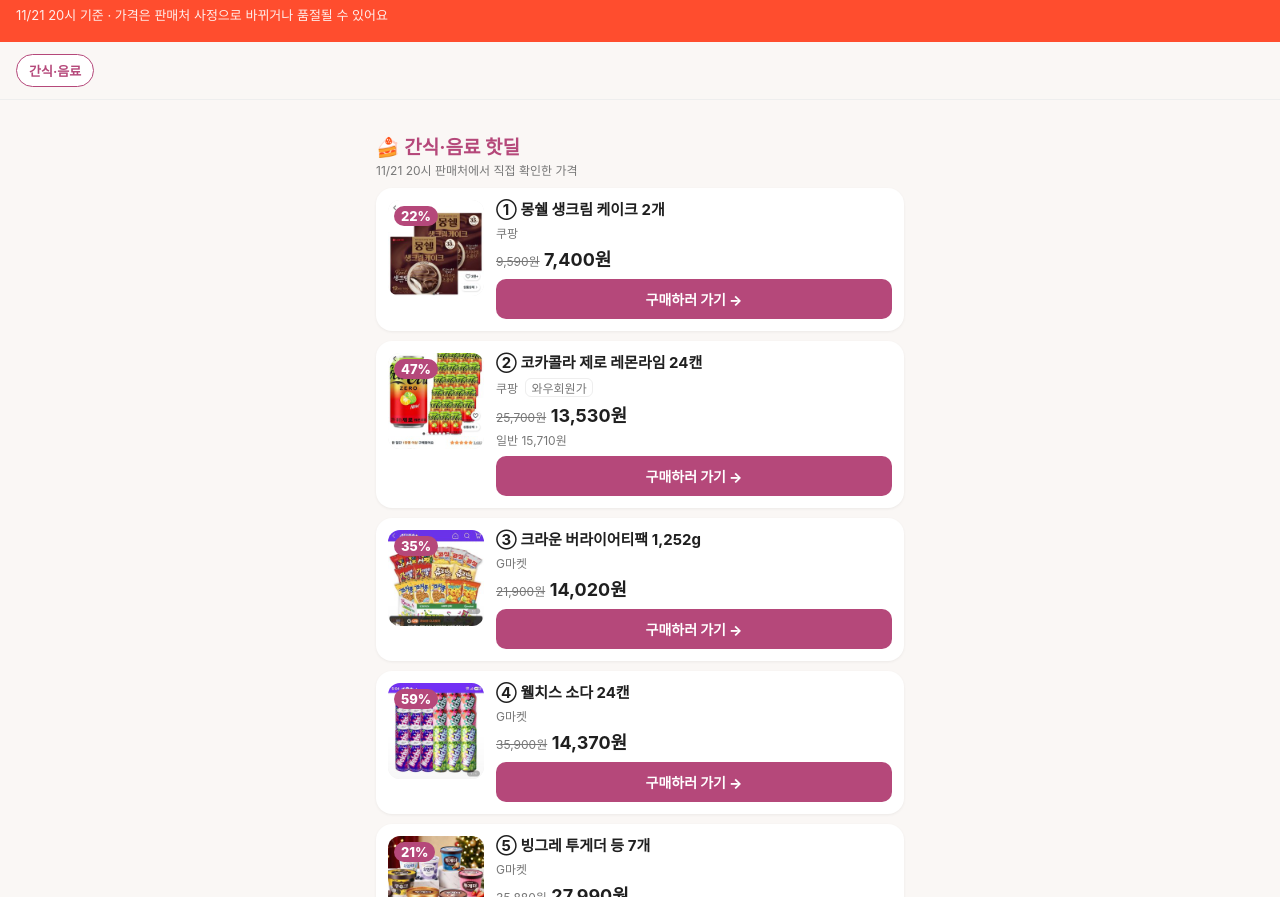
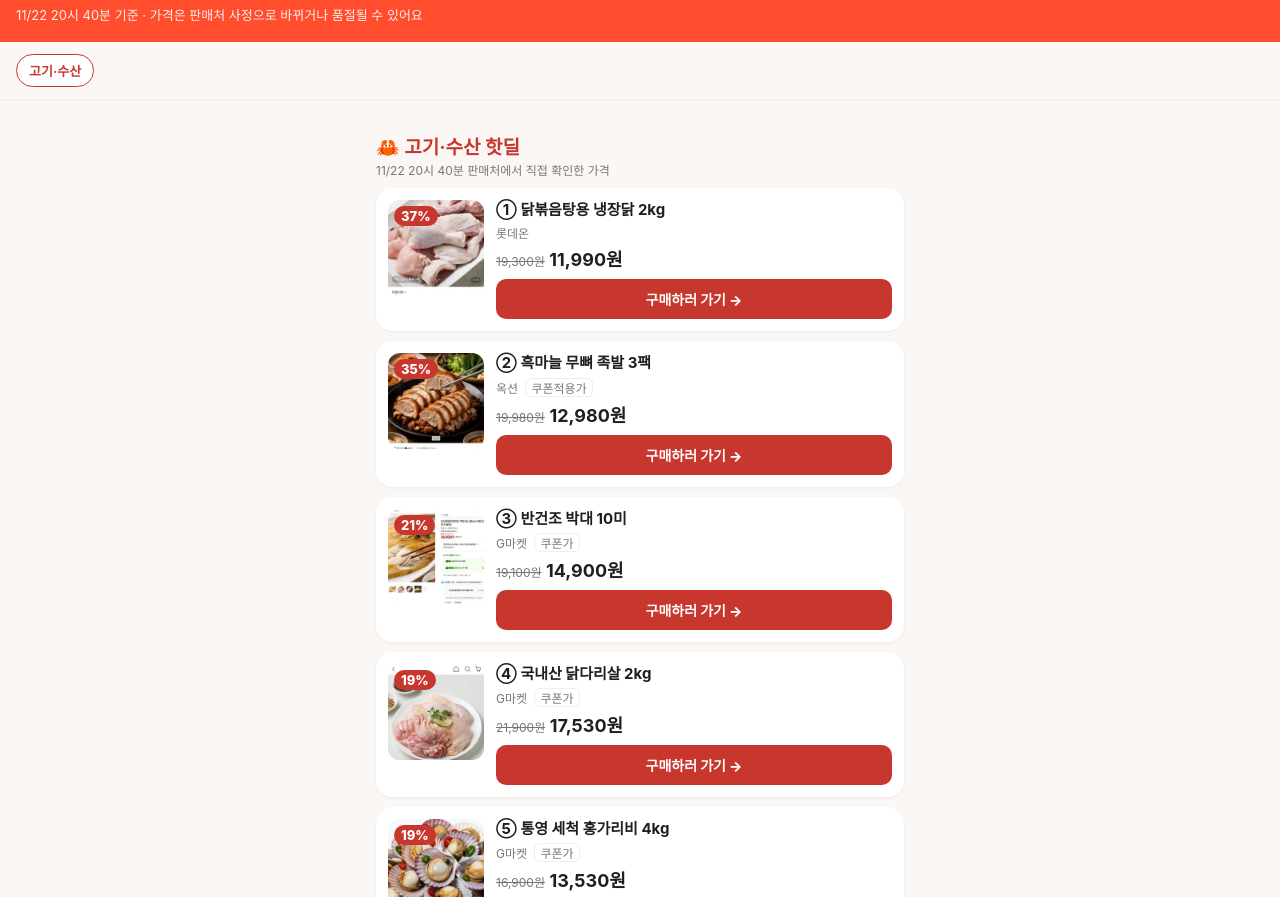
Before and after one commit to lottodeal-kr/lottodeal-kr.github.io, a plain HTML site: page index.html in a window 1280 px wide. Shown: the part 55-952 px from the top of the page. Drawn offline with Linux system fonts and the light colour scheme.

Commit message:
update 20261122

```diff
--- a/index.html
+++ b/index.html
@@ -21,61 +21,61 @@ main{max-width:560px;margin:0 auto;padding:8px 16px 40px}section{padding-top:14p
 .buy{display:block;text-align:center;color:#fff;font-weight:800;font-size:14px;text-decoration:none;border-radius:10px;padding:10px;margin-top:8px}
 footer{color:var(--sub);font-size:12px;line-height:1.6;padding:0 16px 40px;max-width:560px;margin:0 auto}footer a{color:inherit}
 </style></head><body>
-<header><h1>🔥 로또딜 오늘의 핫딜</h1><p>11/21 20시 기준 · 가격은 판매처 사정으로 바뀌거나 품절될 수 있어요</p></header>
-<nav><a href="#s0" style="border-color:#B5487A;color:#B5487A">간식·음료</a></nav>
+<header><h1>🔥 로또딜 오늘의 핫딜</h1><p>11/22 20시 40분 기준 · 가격은 판매처 사정으로 바뀌거나 품절될 수 있어요</p></header>
+<nav><a href="#s0" style="border-color:#C8372D;color:#C8372D">고기·수산</a></nav>
 <main>
   <section id="s0">
-    <h2 style="color:#B5487A">🍰 간식·음료 핫딜</h2>
-    <p class="when">11/21 20시 판매처에서 직접 확인한 가격</p>
+    <h2 style="color:#C8372D">🦀 고기·수산 핫딜</h2>
+    <p class="when">11/22 20시 40분 판매처에서 직접 확인한 가격</p>
 
     <article class="deal">
-      <div class="thumb"><img src="/img/20261121_s0_1.jpg" alt="" loading="lazy" referrerpolicy="no-referrer"><span class="badge" style="background:#B5487A">22%</span></div>
+      <div class="thumb"><img src="/img/20261122_s0_1.jpg" alt="" loading="lazy" referrerpolicy="no-referrer"><span class="badge" style="background:#C8372D">37%</span></div>
       <div class="info">
-        <h3>① 몽쉘 생크림 케이크 2개</h3>
-        <div class="store">쿠팡 </div>
-        <div class="price"><s>9,590원</s> <b>7,400원</b></div>
+        <h3>① 닭볶음탕용 냉장닭 2kg</h3>
+        <div class="store">롯데온 </div>
+        <div class="price"><s>19,300원</s> <b>11,990원</b></div>
 
-        <a class="buy" style="background:#B5487A" href="https://www.coupang.com/vp/products/8290454136?itemId=25931983892&amp;vendorItemId=85917003251" target="_blank" rel="noopener nofollow">구매하러 가기 →</a>
+        <a class="buy" style="background:#C8372D" href="https://www.lotteon.com/p/product/LO2821106935" target="_blank" rel="noopener nofollow">구매하러 가기 →</a>
       </div>
     </article>
     <article class="deal">
-      <div class="thumb"><img src="/img/20261121_s0_2.jpg" alt="" loading="lazy" referrerpolicy="no-referrer"><span class="badge" style="background:#B5487A">47%</span></div>
+      <div class="thumb"><img src="/img/20261122_s0_2.jpg" alt="" loading="lazy" referrerpolicy="no-referrer"><span class="badge" style="background:#C8372D">35%</span></div>
       <div class="info">
-        <h3>② 코카콜라 제로 레몬라임 24캔</h3>
-        <div class="store">쿠팡 <span class="cond">와우회원가</span></div>
-        <div class="price"><s>25,700원</s> <b>13,530원</b></div>
-        <div class="extra">일반 15,710원</div>
-        <a class="buy" style="background:#B5487A" href="https://www.coupang.com/vp/products/9647697513?itemId=28833436557&amp;vendorItemId=95767860016" target="_blank" rel="noopener nofollow">구매하러 가기 →</a>
+        <h3>② 흑마늘 무뼈 족발 3팩</h3>
+        <div class="store">옥션 <span class="cond">쿠폰적용가</span></div>
+        <div class="price"><s>19,980원</s> <b>12,980원</b></div>
+
+        <a class="buy" style="background:#C8372D" href="https://itempage3.auction.co.kr/DetailView.aspx?itemno=F454385240" target="_blank" rel="noopener nofollow">구매하러 가기 →</a>
       </div>
     </article>
     <article class="deal">
-      <div class="thumb"><img src="/img/20261121_s0_3.jpg" alt="" loading="lazy" referrerpolicy="no-referrer"><span class="badge" style="background:#B5487A">35%</span></div>
+      <div class="thumb"><img src="/img/20261122_s0_3.jpg" alt="" loading="lazy" referrerpolicy="no-referrer"><span class="badge" style="background:#C8372D">21%</span></div>
       <div class="info">
-        <h3>③ 크라운 버라이어티팩 1,252g</h3>
-        <div class="store">G마켓 </div>
-        <div class="price"><s>21,900원</s> <b>14,020원</b></div>
+        <h3>③ 반건조 박대 10미</h3>
+        <div class="store">G마켓 <span class="cond">쿠폰가</span></div>
+        <div class="price"><s>19,100원</s> <b>14,900원</b></div>
 
-        <a class="buy" style="background:#B5487A" href="https://item.gmarket.co.kr/Item?goodscode=4720873927" target="_blank" rel="noopener nofollow">구매하러 가기 →</a>
+        <a class="buy" style="background:#C8372D" href="https://item.gmarket.co.kr/Item?goodscode=4732865749" target="_blank" rel="noopener nofollow">구매하러 가기 →</a>
       </div>
     </article>
     <article class="deal">
-      <div class="thumb"><img src="/img/20261121_s0_4.jpg" alt="" loading="lazy" referrerpolicy="no-referrer"><span class="badge" style="background:#B5487A">59%</span></div>
+      <div class="thumb"><img src="/img/20261122_s0_4.jpg" alt="" loading="lazy" referrerpolicy="no-referrer"><span class="badge" style="background:#C8372D">19%</span></div>
       <div class="info">
-        <h3>④ 웰치스 소다 24캔</h3>
-        <div class="store">G마켓 </div>
-        <div class="price"><s>35,900원</s> <b>14,370원</b></div>
+        <h3>④ 국내산 닭다리살 2kg</h3>
+        <div class="store">G마켓 <span class="cond">쿠폰가</span></div>
+        <div class="price"><s>21,900원</s> <b>17,530원</b></div>
 
-        <a class="buy" style="background:#B5487A" href="https://item.gmarket.co.kr/Item?goodscode=4428804789" target="_blank" rel="noopener nofollow">구매하러 가기 →</a>
+        <a class="buy" style="background:#C8372D" href="https://item.gmarket.co.kr/Item?goodscode=4821438894" target="_blank" rel="noopener nofollow">구매하러 가기 →</a>
       </div>
     </article>
     <article class="deal">
-      <div class="thumb"><img src="/img/20261121_s0_5.jpg" alt="" loading="lazy" referrerpolicy="no-referrer"><span class="badge" style="background:#B5487A">21%</span></div>
+      <div class="thumb"><img src="/img/20261122_s0_5.jpg" alt="" loading="lazy" referrerpolicy="no-referrer"><span class="badge" style="background:#C8372D">19%</span></div>
       <div class="info">
-        <h3>⑤ 빙그레 투게더 등 7개</h3>
-        <div class="store">G마켓 </div>
-        <div class="price"><s>35,880원</s> <b>27,990원</b></div>
-
-        <a class="buy" style="background:#B5487A" href="https://item.gmarket.co.kr/Item?goodscode=3468765808" target="_blank" rel="noopener nofollow">구매하러 가기 →</a>
+        <h3>⑤ 통영 세척 홍가리비 4kg</h3>
+        <div class="store">G마켓 <span class="cond">쿠폰가</span></div>
+        <div class="price"><s>16,900원</s> <b>13,530원</b></div>
+        <div class="extra">한정수량</div>
+        <a class="buy" style="background:#C8372D" href="https://item.gmarket.co.kr/Item?goodscode=3252083979" target="_blank" rel="noopener nofollow">구매하러 가기 →</a>
       </div>
     </article>
   </section>
@@ -84,6 +84,6 @@ footer{color:var(--sub);font-size:12px;line-height:1.6;padding:0 16px 40px;max-w
 판매처 페이지에서 할인 전 가격과 현재가를 직접 확인해 정리했어요. 구매 전 판매처의 최종 가격을 꼭 확인해 주세요.<br>
 이 페이지의 링크는 제휴 링크가 아니에요.<br>
 매일 핫딜 받아 보기 → <a href="https://www.instagram.com/lotto_deal/">@lotto_deal 팔로우</a><br>
-<small>업데이트 2026-11-22 08:18</small>
+<small>업데이트 2026-11-22 20:37</small>
 </footer>
 </body></html>
```
